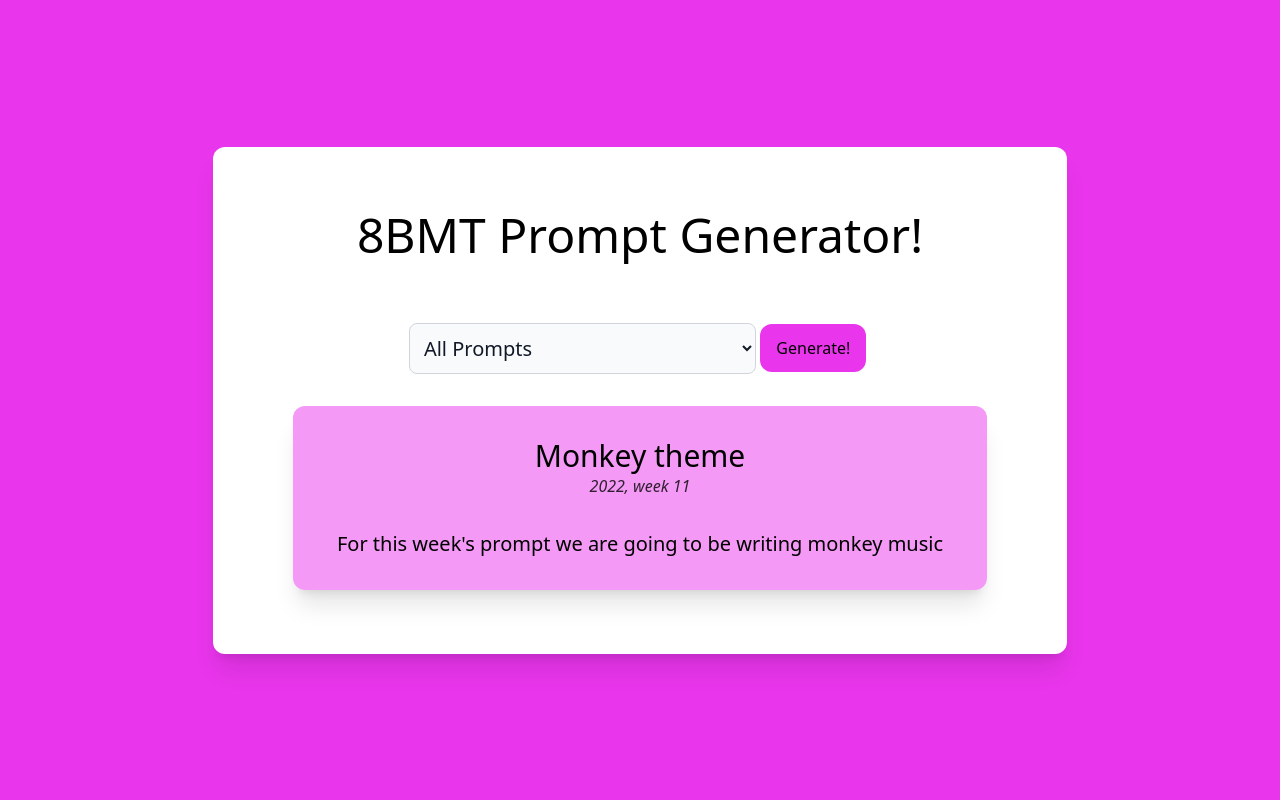
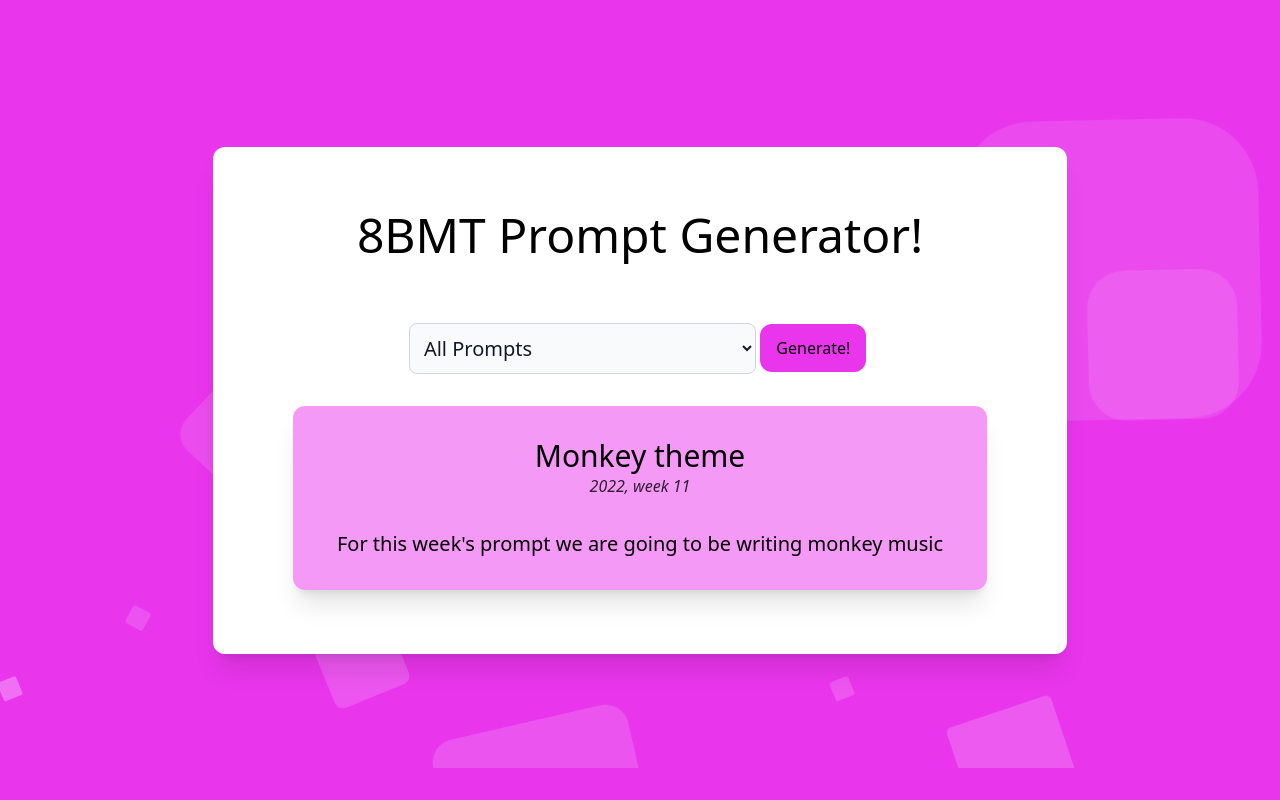
Before and after one commit to ItayElf/8BMT-prompts, a React (Create React App) app: page / in a window 1280 px wide. Built offline with nearby package versions, Linux system fonts and the light colour scheme.

Commit message:
Feat: added background

```diff
--- a/src/App.tsx
+++ b/src/App.tsx
@@ -7,6 +7,7 @@
   THEMATIC_PROMPTS,
 } from "./data";
 import PromptView from "./promptView";
+import { Background } from "./background";
 
 type PromptType = "all" | "thematic" | "musical" | "genre" | "arrangement";
 
@@ -35,7 +36,9 @@
   const [prompt, setPrompt] = useState(getRandomPrompt(promptGroup));
 
   return (
-    <div className="h-[100vh] w-[100vw] flex items-center justify-center bg-[#E935EC]">
+    <>
+      <Background />
+      <div className="h-[100vh] w-[100vw] flex items-center justify-center ">
         <div className="w-2/3 rounded-xl shadow-xl bg-white px-20 py-16">
           <div className="space-y-8">
             <div className="flex flex-col items-center justify-center">
@@ -68,5 +71,6 @@
           </div>
         </div>
       </div>
+    </>
   );
 }
--- /dev/null
+++ b/src/background.tsx
@@ -0,0 +1,25 @@
+export function Background() {
+  return (
+    <>
+      <div className="area">
+        <ul className="circles">
+          <li></li>
+          <li></li>
+          <li></li>
+          <li></li>
+          <li></li>
+          <li></li>
+          <li></li>
+          <li></li>
+          <li></li>
+          <li></li>
+          <li></li>
+          <li></li>
+          <li></li>
+          <li></li>
+          <li></li>
+        </ul>
+      </div>
+    </>
+  );
+}
--- a/src/index.css
+++ b/src/index.css
@@ -1,3 +1,195 @@
 @tailwind base;
 @tailwind components;
 @tailwind utilities;
+
+
+@-webkit-keyframes animatetop {
+    from {
+        top: -300px;
+        opacity: 0;
+    }
+
+    to {
+        top: 0;
+        opacity: 1;
+    }
+}
+
+@keyframes animatetop {
+    from {
+        top: -300px;
+        opacity: 0;
+    }
+
+    to {
+        top: 0;
+        opacity: 1;
+    }
+}
+
+@-webkit-keyframes zoomIn {
+    0% {
+        opacity: 0;
+        -webkit-transform: scale3d(0.3, 0.3, 0.3);
+        transform: scale3d(0.3, 0.3, 0.3);
+    }
+
+    50% {
+        opacity: 1;
+    }
+}
+
+@keyframes zoomIn {
+    0% {
+        opacity: 0;
+        -webkit-transform: scale3d(0.3, 0.3, 0.3);
+        transform: scale3d(0.3, 0.3, 0.3);
+    }
+
+    50% {
+        opacity: 1;
+    }
+}
+
+.area {
+    background: #E935EC;
+    background: -webkit-linear-gradient(to left, #8f94fb, #4e54c8);
+    width: 100%;
+    height: 100vh;
+    position: absolute;
+    z-index: -1;
+}
+
+.circles {
+    position: absolute;
+    top: 0;
+    left: 0;
+    width: 100%;
+    height: 96%;
+    overflow: hidden;
+}
+
+.circles li {
+    position: absolute;
+    display: block;
+    list-style: none;
+    width: 20px;
+    height: 20px;
+    background: rgba(255, 255, 255, 0.2);
+    animation: animate 25s linear infinite;
+    bottom: -150px;
+}
+
+.circles li:nth-child(1) {
+    left: 25%;
+    width: 80px;
+    height: 80px;
+    animation-delay: 0s;
+}
+
+.circles li:nth-child(2) {
+    left: 10%;
+    width: 20px;
+    height: 20px;
+    animation-delay: 2s;
+    animation-duration: 12s;
+}
+
+.circles li:nth-child(3) {
+    left: 70%;
+    width: 20px;
+    height: 20px;
+    animation-delay: 4s;
+}
+
+.circles li:nth-child(4) {
+    left: 40%;
+    width: 60px;
+    height: 60px;
+    animation-delay: 0s;
+    animation-duration: 18s;
+}
+
+.circles li:nth-child(5) {
+    left: 65%;
+    width: 20px;
+    height: 20px;
+    animation-delay: 0s;
+}
+
+.circles li:nth-child(6) {
+    left: 75%;
+    width: 110px;
+    height: 110px;
+    animation-delay: 3s;
+}
+
+.circles li:nth-child(7) {
+    left: 35%;
+    width: 150px;
+    height: 150px;
+    animation-delay: 7s;
+}
+
+.circles li:nth-child(8) {
+    left: 50%;
+    width: 25px;
+    height: 25px;
+    animation-delay: 15s;
+    animation-duration: 45s;
+}
+
+.circles li:nth-child(9) {
+    left: 20%;
+    width: 15px;
+    height: 15px;
+    animation-delay: 2s;
+    animation-duration: 35s;
+}
+
+.circles li:nth-child(10) {
+    left: 85%;
+    width: 150px;
+    height: 150px;
+    animation-delay: 0s;
+    animation-duration: 11s;
+}
+
+.circles li:nth-child(11) {
+    left: 75%;
+    width: 300px;
+    height: 300px;
+    animation-delay: 0s;
+    animation-duration: 11s;
+}
+
+.circles li:nth-child(12) {
+    left: 35%;
+    bottom: -50%;
+    width: 200px;
+    height: 200px;
+    animation-delay: 2s;
+    animation-duration: 15s;
+}
+
+.circles li:nth-child(13) {
+    left: 15%;
+    width: 100px;
+    height: 100px;
+    animation-delay: 2s;
+    animation-duration: 8s;
+}
+
+@keyframes animate {
+    0% {
+        transform: translateY(0) rotate(0deg);
+        opacity: 1;
+        border-radius: 0;
+    }
+
+    100% {
+        transform: translateY(-1000px) rotate(720deg);
+        opacity: 0;
+        border-radius: 50%;
+    }
+}
```
Lines whose indentation alone changed are shown as unchanged.
